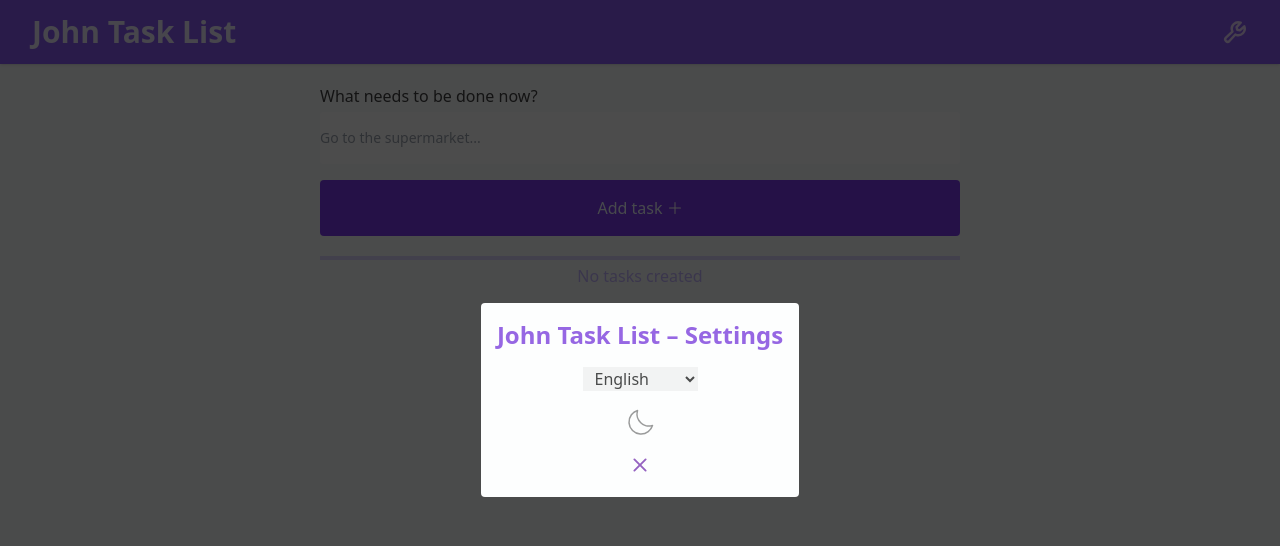
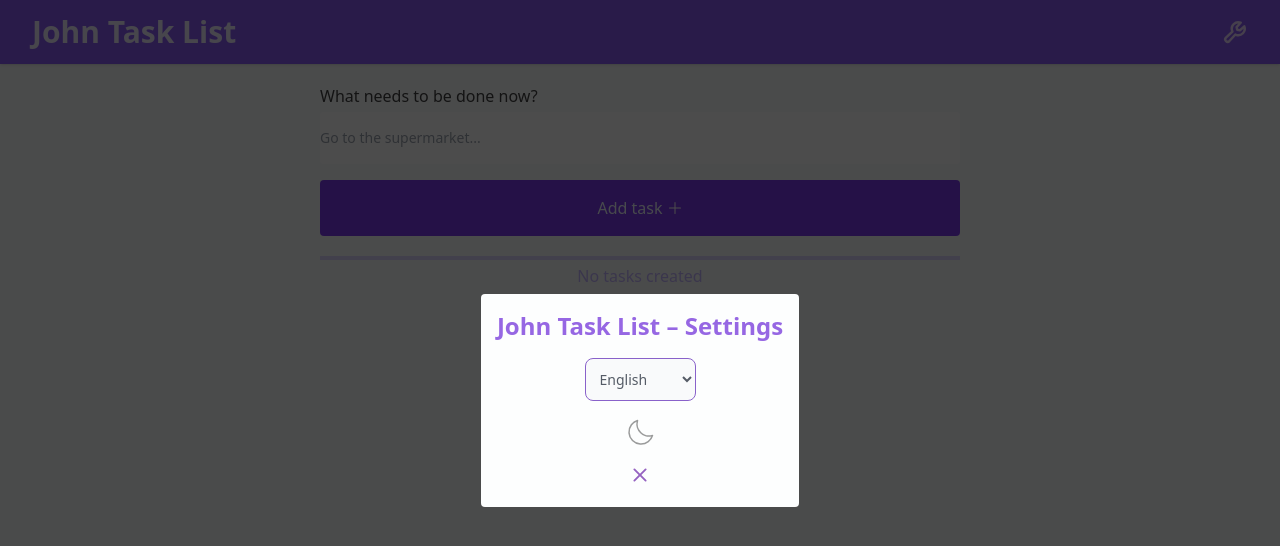
Before and after one commit to LucasAnselmoSilva12345/John-Task-List, a React (Vite) app: page / in a window 1280 px wide. Both pictures are taken after a click on the button "Open modal settings". Shown: the top 546 px of the page. Built offline with nearby package versions, Linux system fonts and the light colour scheme.

Commit message:
Feat: Language switcher style
Signed-off-by: LucasAnselmoSilva12345 <lucasanselmodasilva02@gmail.com>

```diff
--- a/src/components/LanguageSwitcher/LanguageSwitcher.tsx
+++ b/src/components/LanguageSwitcher/LanguageSwitcher.tsx
@@ -39,7 +39,7 @@ export function LanguageSwitcher({ className }: LanguageSwitcherProps) {
         id="languageSelect"
         value={i18n.language}
         onChange={handleLanguageChange}
-        className="bg-none border-none px-2"
+        className="bg-gray-50 border border-violet-800 text-gray-900 text-sm rounded-lg focus:outline-violet-500 focus:border-violet-500 block w-full p-2.5 dark:bg-violet-600 dark:border-violet-600 dark:placeholder-gray-400 dark:text-white dark:focus:outline-neutral-900 dark:focus:border-violet-500"
       >
         {languagesOptions.map((languageOption) => (
           <option key={languageOption.value} value={languageOption.value}>
```
